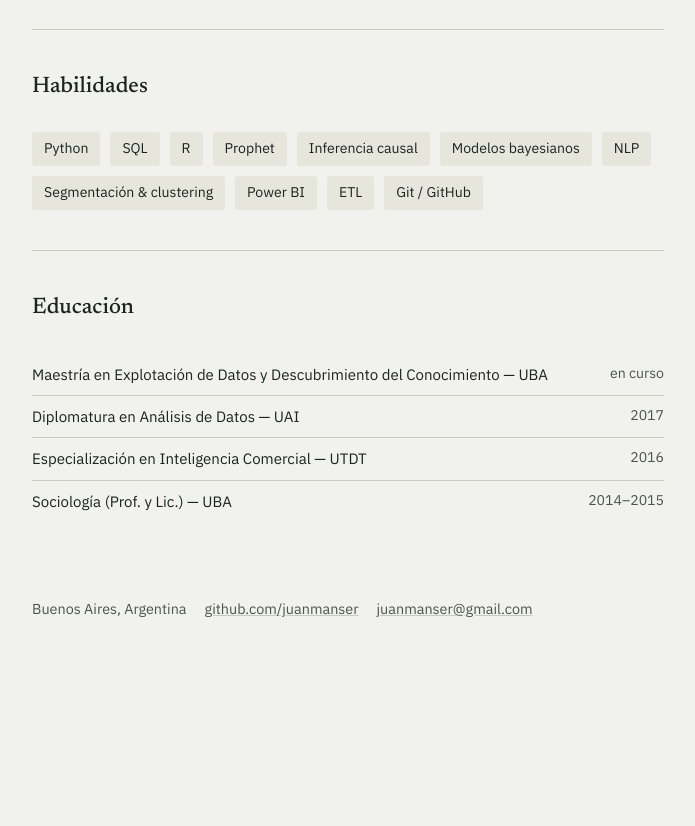
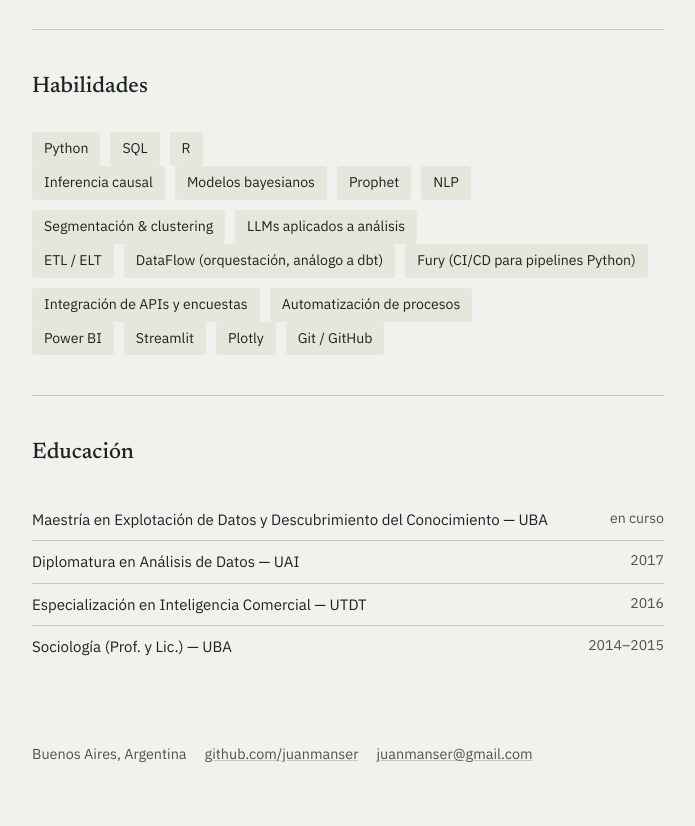
Before and after one commit to juanmanser/juanmanser.github.io, a plain HTML site: page index.html in a window 1280 px wide. Shown: the part 1588-2414 px from the top of the page, without its empty margins (292-987 px from the left). Before the commit the page ends 2268 px from the top, so only its background shows below. Drawn offline with Linux system fonts and the light colour scheme.

Commit message:
Update index.html
update skills

```diff
--- a/index.html
+++ b/index.html
@@ -291,11 +291,39 @@
 
   <section id="skills">
     <h2>Habilidades</h2>
+
+    <!-- Lenguajes & análisis -->
     <ul class="skills">
-      <li>Python</li><li>SQL</li><li>R</li><li>Prophet</li>
-      <li>Inferencia causal</li><li>Modelos bayesianos</li>
-      <li>NLP</li><li>Segmentación &amp; clustering</li>
-      <li>Power BI</li><li>ETL</li><li>Git / GitHub</li>
+      <li>Python</li>
+      <li>SQL</li>
+      <li>R</li>
+    </ul>
+
+    <!-- Causal inference & IA -->
+    <ul class="skills">
+      <li>Inferencia causal</li>
+      <li>Modelos bayesianos</li>
+      <li>Prophet</li>
+      <li>NLP</li>
+      <li>Segmentación &amp; clustering</li>
+      <li>LLMs aplicados a análisis</li>
+    </ul>
+
+    <!-- Data Engineering & orquestación -->
+    <ul class="skills">
+      <li>ETL / ELT</li>
+      <li>DataFlow <span class="skill-note">(orquestación, análogo a dbt)</span></li>
+      <li>Fury <span class="skill-note">(CI/CD para pipelines Python)</span></li>
+      <li>Integración de APIs y encuestas</li>
+      <li>Automatización de procesos</li>
+    </ul>
+
+    <!-- Visualización & herramientas -->
+    <ul class="skills">
+      <li>Power BI</li>
+      <li>Streamlit</li>
+      <li>Plotly</li>
+      <li>Git / GitHub</li>
     </ul>
   </section>
 
```
